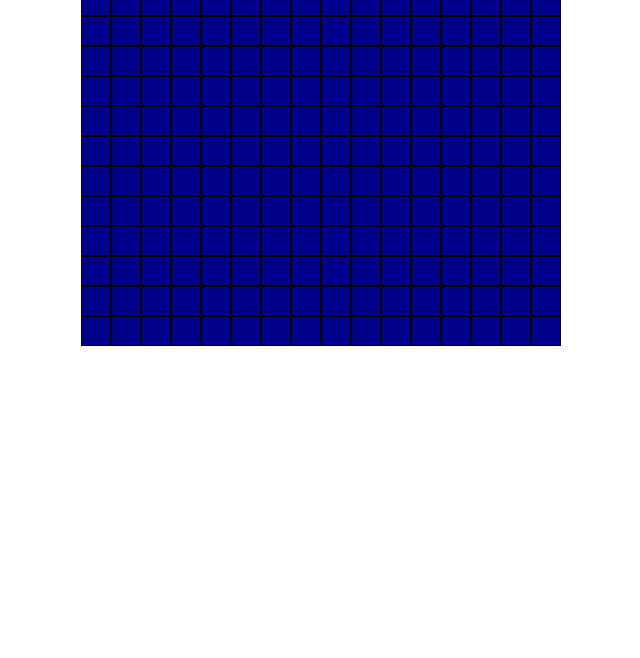
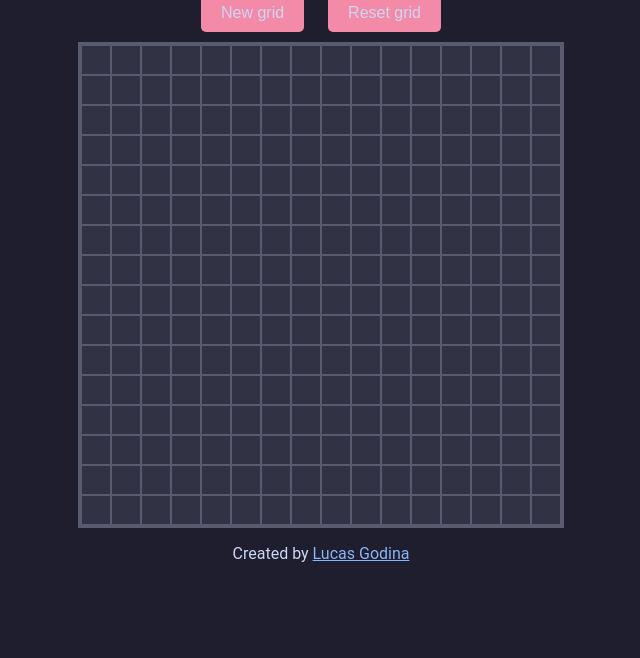
Before and after one commit to lucasgodina/odin-etch-a-sketch, a plain HTML site: page index.html in a window 1280 px wide. Shown: the part 142-800 px from the top of the page, without its empty margins (319-959 px from the left). Drawn offline with Linux system fonts and the light colour scheme.

Commit message:
Add grid controls and styling to Etch-a-Sketch application

```diff
--- a/index.html
+++ b/index.html
@@ -7,7 +7,17 @@
 		<link rel="stylesheet" href="style.css" />
 	</head>
 	<body>
+		<h1>Etch-a-Sketch</h1>
+		<div id="button-container">
+			<button id="new-grid-button">New grid</button>
+			<button id="reset-button">Reset grid</button>
+		</div>
 		<div class="container" id="grid-container"></div>
 	</body>
+	<footer>
+		<p>
+			Created by <a href="https://github.com/lucasgodina">Lucas Godina</a>
+		</p>
+	</footer>
 	<script src="script.js"></script>
 </html>
--- a/script.js
+++ b/script.js
@@ -1,16 +1,62 @@
+GRID_CONTAINER_ID = 'grid-container';
+SQUARE_CLASS = 'square';
+NEW_GRID_BUTTON_ID = 'new-grid-button';
+RESET_BUTTON_ID = 'reset-button';
+SQUARE_COLOR = '#313244';
+SQUARE_HOVER_COLOR = '#f38ba8';
+
 document.addEventListener('DOMContentLoaded', function () {
-	const container = document.getElementById('grid-container');
+	createGrid(16);
 
-	for (let i = 0; i < 16 * 16; i++) {
+	document
+		.getElementById(NEW_GRID_BUTTON_ID)
+		.addEventListener('click', clickNewGridButton);
+	document
+		.getElementById(RESET_BUTTON_ID)
+		.addEventListener('click', clickResetButton);
+});
+
+function createGrid(size) {
+	const container = document.getElementById(GRID_CONTAINER_ID);
+	container.innerHTML = '';
+
+	for (let i = 0; i < size * size; i++) {
 		const square = document.createElement('div');
-		square.classList.add('square');
+		square.classList.add(SQUARE_CLASS);
 		container.appendChild(square);
 	}
 
-	const squares = document.querySelectorAll('.square');
+	const squareSize = 480 / size;
+	const squares = document.querySelectorAll(`.${SQUARE_CLASS}`);
+	squares.forEach((square) => {
+		square.style.flex = `1 0 ${squareSize}px`;
+		square.style.height = `${squareSize}px`;
+	});
+
+	addEventListeners();
+}
+
+function addEventListeners() {
+	const squares = document.querySelectorAll(`.${SQUARE_CLASS}`);
 	squares.forEach((square) => {
 		square.addEventListener('mouseover', () => {
-			square.style.backgroundColor = 'lightblue';
+			square.style.backgroundColor = SQUARE_HOVER_COLOR;
 		});
 	});
-});
+}
+
+function clickNewGridButton() {
+	const size = prompt('Enter the size of the grid (1-100):');
+	if (size < 1 || size > 100) {
+		alert('Please enter a number between 1 and 100');
+		return;
+	}
+	createGrid(size);
+}
+
+function clickResetButton() {
+	const squares = document.querySelectorAll(`.${SQUARE_CLASS}`);
+	squares.forEach((square) => {
+		square.style.backgroundColor = SQUARE_COLOR;
+	});
+}
--- a/style.css
+++ b/style.css
@@ -1,14 +1,86 @@
+/* Catppuccin Palette */
+:root {
+	--base: #1e1e2e;
+	--mantle: #181825;
+	--crust: #11111b;
+	--text: #cdd6f4;
+	--subtext0: #a6adc8;
+	--subtext1: #bac2de;
+	--surface0: #313244;
+	--surface1: #45475a;
+	--surface2: #585b70;
+	--overlay0: #6c7086;
+	--overlay1: #7f849c;
+	--overlay2: #9399b2;
+	--blue: #89b4fa;
+	--lavender: #b4befe;
+	--red: #f38ba8;
+	--green: #a6e3a1;
+	--yellow: #f9e2af;
+	--peach: #fab387;
+	--maroon: #eba0ac;
+	--pink: #f5c2e7;
+}
+
+html,
+body {
+	overflow: hidden;
+}
+
+body {
+	background-color: var(--base);
+	color: var(--text);
+	font-family: 'Roboto', sans-serif;
+	display: flex;
+	flex-direction: column;
+	justify-content: center;
+	align-items: center;
+	height: 100vh;
+	margin: 0;
+}
+
+h1 {
+	font-size: 2.5rem;
+	margin: 0;
+	color: var(--lavender);
+}
+
 .container {
 	display: flex;
 	flex-wrap: wrap;
 	width: 480px;
+	height: 480px;
 	margin: 0 auto;
+	border: 3px solid var(--surface2);
+	background-color: var(--mantle);
 }
 
 .square {
-	width: 30px;
-	height: 30px;
-	background-color: darkblue;
+	background-color: var(--surface0);
 	box-sizing: border-box;
-	border: 1px solid black;
+	border: 1px solid var(--surface2);
 }
+
+button {
+	background-color: var(--red);
+	color: var(--text);
+	border: none;
+	padding: 10px 20px;
+	margin: 10px;
+	cursor: pointer;
+	font-size: 1rem;
+	border-radius: 5px;
+}
+
+button:hover {
+	background-color: var(--lavender);
+}
+
+a {
+	color: var(--blue);
+	text-decoration: underline;
+}
+
+a:visited {
+	color: var(--blue);
+}
```
